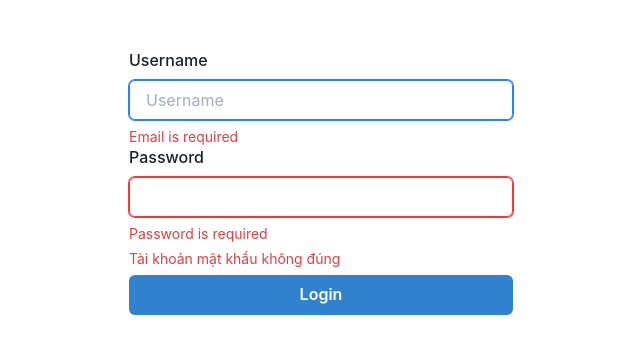
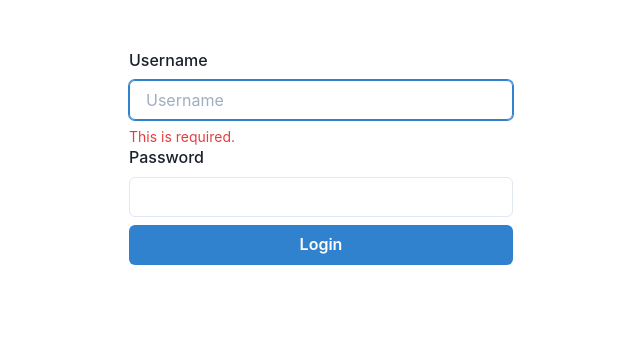
Before and after one commit to quangnmwork/React-Auth, a React (Create React App) app: page / in a window 1280 px wide. Both pictures are taken after a click on the button "Login". Shown: the top 354 px of the page, without its empty margins (319-959 px from the left). Built offline with nearby package versions, Linux system fonts and the light colour scheme.

Commit message:
add resolver

```diff
--- a/src/components/form/FormLogin.tsx
+++ b/src/components/form/FormLogin.tsx
@@ -7,9 +7,22 @@ import {
   Button,
   FormErrorMessage,
 } from "@chakra-ui/react";
-import { useForm, SubmitHandler } from "react-hook-form";
+import { useForm, SubmitHandler, Resolver } from "react-hook-form";
 import { AuthTypeNameSpace } from "../../IType/IType";
 import { login } from "../../api/login";
+const resolver: Resolver<AuthTypeNameSpace.UserLoginInput> = async (values) => {
+  return {
+    values: !values.email ? {} : values,
+    errors: !values.email
+      ? {
+          email: {
+            type: "required",
+            message: "This is required.",
+          },
+        }
+      : {},
+  };
+};
 
 const FormLogin = () => {
   const [errLogin, setErrLogin] = useState<boolean>(false);
@@ -17,7 +30,7 @@ const FormLogin = () => {
     register,
     formState: { errors },
     handleSubmit,
-  } = useForm<AuthTypeNameSpace.UserLoginInput>();
+  } = useForm<AuthTypeNameSpace.UserLoginInput>({ resolver });
   const onSubmit: SubmitHandler<AuthTypeNameSpace.UserLoginInput> = async (
     data: AuthTypeNameSpace.UserLoginInput
   ) => {
@@ -31,7 +44,7 @@ const FormLogin = () => {
   console.log(errors);
   return (
     <Box maxWidth={"30%"} mx={"auto"}>
-      <FormControl isInvalid={!errLogin}>
+      <FormControl isInvalid={errLogin}>
         <FormControl isInvalid={errors.email ? true : false}>
           <FormLabel htmlFor="username">Username</FormLabel>
           <Input
@@ -42,7 +55,7 @@ const FormLogin = () => {
           ></Input>
 
           <FormErrorMessage>
-            {errors.email && "Email is required"}
+            {errors.email ? errors.email?.message : ""}
           </FormErrorMessage>
         </FormControl>
         <FormControl isInvalid={errors.password ? true : false}>
```
